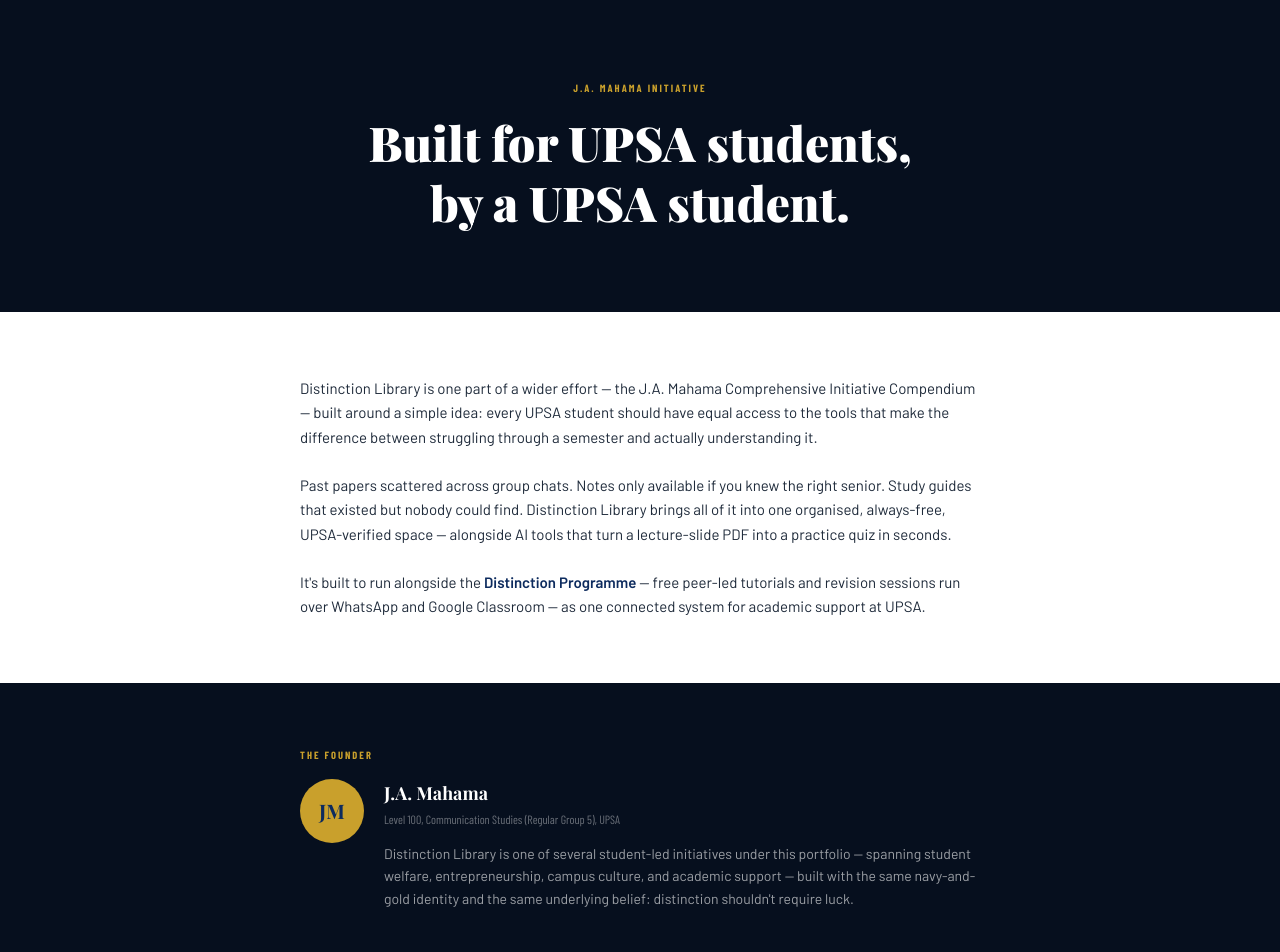
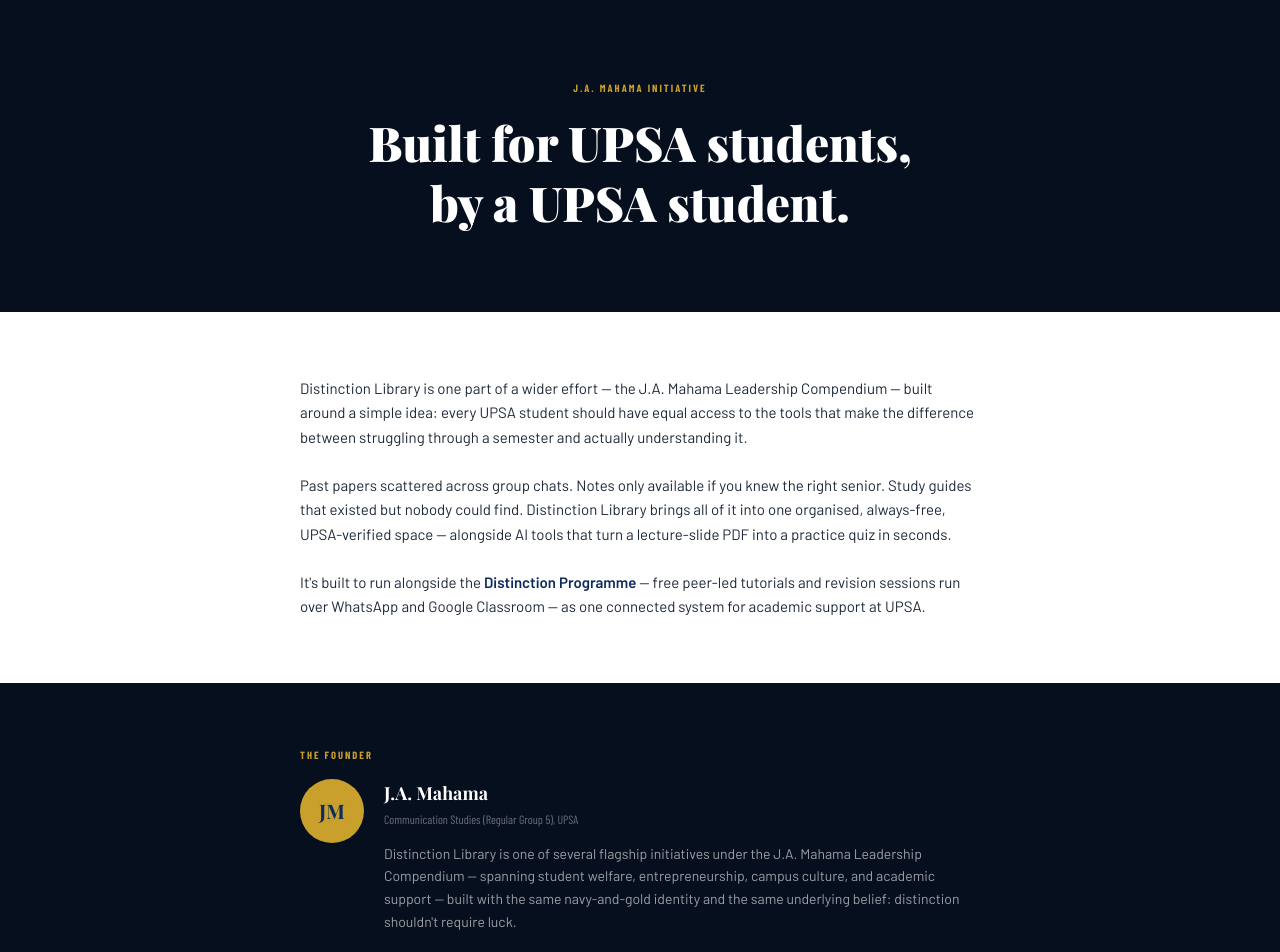
Before and after one commit to johnadamsmahama/distinction-library, a Next.js app: page /about in a window 1280 px wide. Shown: the top 952 px of the page. Built offline with nearby package versions, Linux system fonts and the light colour scheme; a web font is replaced by a local one.

Commit message:
Add JSON-LD for J.A. Mahama and update content
Added structured data for J.A. Mahama to enhance SEO and provide context about the founder. Updated text for clarity and corrected some descriptions.

```diff
--- a/app/about/page.tsx
+++ b/app/about/page.tsx
@@ -1,8 +1,37 @@
 import Link from 'next/link';
+
+const founderJsonLd = {
+  '@context': 'https://schema.org',
+  '@type': 'Person',
+  name: 'J.A. Mahama',
+  alternateName: 'John Adams Mahama',
+  jobTitle: 'Founder, Distinction Library',
+  description:
+    'UPSA Communication Studies student and founder of Distinction Library and other student-led initiatives under the J.A. Mahama Leadership Compendium.',
+  affiliation: {
+    '@type': 'CollegeOrUniversity',
+    name: 'University of Professional Studies, Accra',
+  },
+  worksFor: {
+    '@type': 'Organization',
+    name: 'Distinction Library',
+    url: 'https://www.distinctionlibrary.com',
+  },
+  sameAs: [
+    'https://www.facebook.com/johnadamsmahamah',
+    'https://www.instagram.com/johnadamsmahama',
+    'https://www.linkedin.com/in/john-adams-mahama-32bb4b3b1',
+  ],
+};
 
 export default function AboutPage() {
   return (
     <div className="bg-white">
+      <script
+        type="application/ld+json"
+        dangerouslySetInnerHTML={{ __html: JSON.stringify(founderJsonLd) }}
+      />
+
       <section className="bg-navy-deep px-7 py-20 text-center">
         <div className="max-w-hero mx-auto">
           <div className="eyebrow mb-4">J.A. Mahama Initiative</div>
@@ -15,10 +44,10 @@ export default function AboutPage() {
       <section className="px-7 py-16">
         <div className="max-w-[680px] mx-auto space-y-6 font-body text-[15px] leading-relaxed text-g800">
           <p>
-            Distinction Library is one part of a wider effort — the J.A. Mahama Comprehensive
-            Initiative Compendium — built around a simple idea: every UPSA student should have
-            equal access to the tools that make the difference between struggling through a
-            semester and actually understanding it.
+            Distinction Library is one part of a wider effort — the J.A. Mahama Leadership
+            Compendium — built around a simple idea: every UPSA student should have equal access
+            to the tools that make the difference between struggling through a semester and
+            actually understanding it.
           </p>
           <p>
             Past papers scattered across group chats. Notes only available if you knew the right
@@ -45,13 +74,19 @@ export default function AboutPage() {
             <div>
               <p className="font-display font-bold text-lg text-white mb-1">J.A. Mahama</p>
               <p className="font-condensed text-xs text-white/40 mb-4">
-                Level 100, Communication Studies (Regular Group 5), UPSA
+                Communication Studies (Regular Group 5), UPSA
+              </p>
+              <p className="font-body text-sm leading-relaxed text-white/60 mb-4">
+                Distinction Library is one of several flagship initiatives under the J.A. Mahama
+                Leadership Compendium — spanning student welfare, entrepreneurship, campus culture,
+                and academic support — built with the same navy-and-gold identity and the same
+                underlying belief: distinction shouldn't require luck.
               </p>
               <p className="font-body text-sm leading-relaxed text-white/60">
-                Distinction Library is one of several student-led initiatives under this portfolio
-                — spanning student welfare, entrepreneurship, campus culture, and academic support
-                — built with the same navy-and-gold identity and the same underlying belief:
-                distinction shouldn't require luck.
+                There is no verifiable connection between J.A. Mahama and President John Dramani
+                Mahama. The two share a surname and Gonja heritage rooted in the Savannah Region,
+                but nothing beyond that is confirmed. President Mahama is someone the founder
+                deeply admires for his leadership.
               </p>
             </div>
           </div>
```
